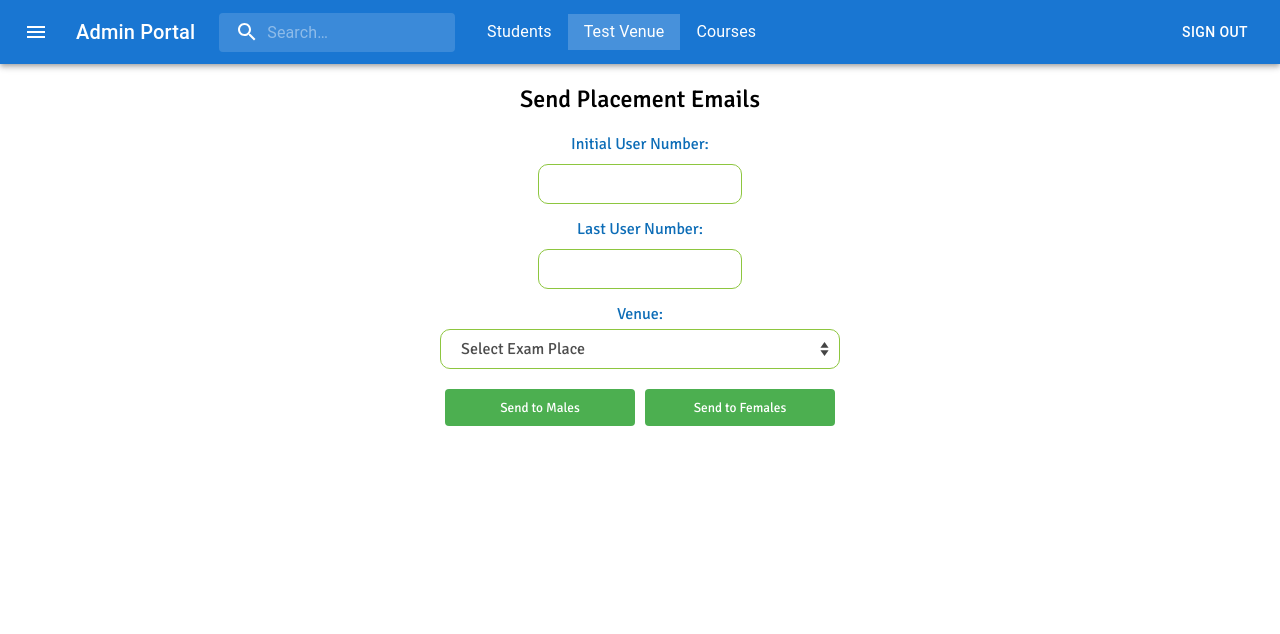
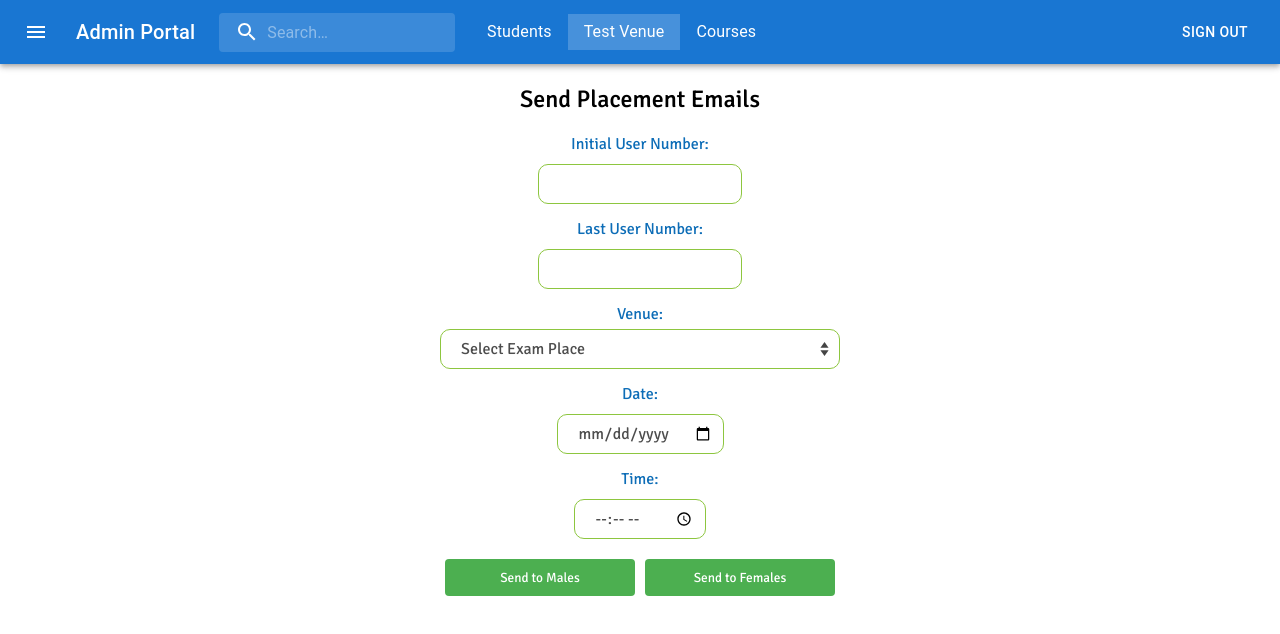
Before and after one commit to Blackburn-12/Saylani-hackathon-frontend-admin, a React (Vite) app: page /admindasboard in a window 1280 px wide. Both pictures are taken after a click on the item "Test Venue". Shown: the top 634 px of the page. Built offline with nearby package versions, Linux system fonts and the light colour scheme; no server answers.

Commit message:
change placementEmail now it will take time and date

```diff
--- a/src/Components/SendEmailsForm.jsx
+++ b/src/Components/SendEmailsForm.jsx
@@ -1,3 +1,148 @@
+// import React, { useState } from "react";
+// import axios from "axios";
+// import { ToastContainer, toast } from "react-toastify";
+// import "react-toastify/dist/ReactToastify.css";
+// import "./SendEmailsForm.css";
+
+// const SendEmailsForm = () => {
+//   const [start, setStart] = useState("");
+//   const [end, setEnd] = useState("");
+//   const [venue, setVenue] = useState("");
+//   const [message, setMessage] = useState("");
+//   const [isDropdownOpen, setIsDropdownOpen] = useState(false);
+//   const [hasError, setHasError] = useState(false);
+
+//   const handleSubmit = async (e, gender) => {
+//     e.preventDefault();
+
+//     if (!venue) {
+//       setHasError(true);
+//       return;
+//     }
+
+//     const toastId = toast.info("Sending Emails to Students", {
+//       toastId: "pending-toast",
+//       pauseOnHover: false,
+//       autoClose: false,
+//       style: {
+//         backgroundColor: "#E0F7FA",
+//       },
+//     });
+
+//     try {
+//       const response = await axios.post(
+//         `${import.meta.env.VITE_BASE_URL}/sendPlacementEmails?start=${start}&end=${end}&venue=${venue}&gender=${gender}`
+//       );
+//       if (response.data.message) {
+//         setMessage(response.data.message);
+//         setHasError(false);
+//         toast.update(toastId, {
+//           render: "Emails Successfully Sent!",
+//           type: "success",
+//           isLoading: false,
+//           autoClose: 3000,
+//           style: {
+//             backgroundColor: "#E8F5E9",
+//           },
+//         });
+//         setTimeout(() => toast.dismiss(toastId), 3000);
+//       }
+//     } catch (error) {
+//       console.error("Error sending emails:", error);
+//       setMessage("Failed to send emails");
+//       toast.update(toastId, {
+//         render: "Failed to send emails",
+//         type: "error",
+//         isLoading: false,
+//         autoClose: 3000,
+//         style: {
+//           backgroundColor: "#FFEBEE",
+//         },
+//       });
+//       setTimeout(() => toast.dismiss(toastId), 3000);
+//     }
+//   };
+
+//   const handleDropdownFocus = () => {
+//     setIsDropdownOpen(true);
+//   };
+
+//   const handleDropdownBlur = () => {
+//     setIsDropdownOpen(false);
+//   };
+
+//   return (
+//     <div className="send-emails-container">
+//       <ToastContainer />
+//       <h2>Send Placement Emails</h2>
+//       <form className={`send-emails-form ${isDropdownOpen ? "form-open" : ""}`}>
+//         <div className="form-group">
+//           <label htmlFor="start">Initial User Number:</label>
+//           <input
+//             type="number"
+//             id="start"
+//             name="start"
+//             value={start}
+//             onChange={(e) => setStart(e.target.value)}
+//             required
+//           />
+//         </div>
+//         <div className="form-group">
+//           <label htmlFor="end">Last User Number:</label>
+//           <input
+//             type="number"
+//             id="end"
+//             name="end"
+//             value={end}
+//             onChange={(e) => setEnd(e.target.value)}
+//             required
+//           />
+//         </div>
+//         <div className={`form-group ${hasError ? "error" : ""}`}>
+//           <label htmlFor="venue">Venue:</label>
+//           <select
+//             id="venue"
+//             name="venue"
+//             value={venue}
+//             onChange={(e) => setVenue(e.target.value)}
+//             onFocus={handleDropdownFocus}
+//             onBlur={handleDropdownBlur}
+//             required
+//           >
+//             <option value="">Select Exam Place</option>
+//             <option value="National Stadium Wasim Akram enclosure">
+//               National Stadium Wasim Akram enclosure
+//             </option>
+//             <option value="National Stadium Muhammad Amir enclosure">
+//               National Stadium Muhammad Amir enclosure
+//             </option>
+//           </select>
+//         </div>
+//         <div className="button-group">
+//           <button
+//             type="button"
+//             onClick={(e) => handleSubmit(e, "M")}
+//             className="send-button"
+//           >
+//             Send to Males
+//           </button>
+//           <button
+//             type="button"
+//             onClick={(e) => handleSubmit(e, "F")}
+//             className="send-button"
+//           >
+//             Send to Females
+//           </button>
+//         </div>
+//       </form>
+//       {message && <p className="message">{message}</p>}
+//     </div>
+//   );
+// };
+
+// export default SendEmailsForm;
+
+// this is new node with date and time
 import React, { useState } from "react";
 import axios from "axios";
 import { ToastContainer, toast } from "react-toastify";
@@ -8,6 +153,8 @@ const SendEmailsForm = () => {
   const [start, setStart] = useState("");
   const [end, setEnd] = useState("");
   const [venue, setVenue] = useState("");
+  const [date, setDate] = useState("");
+  const [time, setTime] = useState("");
   const [message, setMessage] = useState("");
   const [isDropdownOpen, setIsDropdownOpen] = useState(false);
   const [hasError, setHasError] = useState(false);
@@ -15,7 +162,7 @@ const SendEmailsForm = () => {
   const handleSubmit = async (e, gender) => {
     e.preventDefault();
 
-    if (!venue) {
+    if (!venue || !date || !time) {
       setHasError(true);
       return;
     }
@@ -31,7 +178,7 @@ const SendEmailsForm = () => {
 
     try {
       const response = await axios.post(
-        `${import.meta.env.VITE_BASE_URL}/sendPlacementEmails?start=${start}&end=${end}&venue=${venue}&gender=${gender}`
+        `${import.meta.env.VITE_BASE_URL}/sendPlacementEmails?start=${start}&end=${end}&venue=${venue}&date=${date}&time=${time}&gender=${gender}`
       );
       if (response.data.message) {
         setMessage(response.data.message);
@@ -118,6 +265,28 @@ const SendEmailsForm = () => {
             </option>
           </select>
         </div>
+        <div className="form-group">
+          <label htmlFor="date">Date:</label>
+          <input
+            type="date"
+            id="date"
+            name="date"
+            value={date}
+            onChange={(e) => setDate(e.target.value)}
+            required
+          />
+        </div>
+        <div className="form-group">
+          <label htmlFor="time">Time:</label>
+          <input
+            type="time"
+            id="time"
+            name="time"
+            value={time}
+            onChange={(e) => setTime(e.target.value)}
+            required
+          />
+        </div>
         <div className="button-group">
           <button
             type="button"
```
